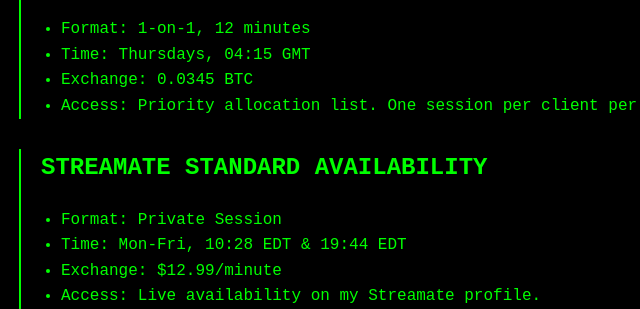
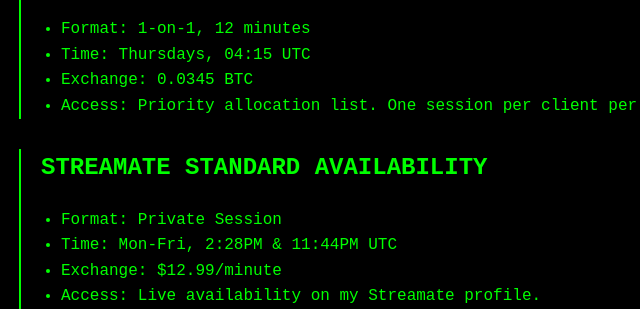
Before and after one commit to stillcurrent9/neuro-anchor.github.io, a plain HTML site: page index.html in a window 1280 px wide. Shown: the part 441-750 px from the top of the page, 221-861 px from the left. Drawn offline with Linux system fonts and the light colour scheme.

Commit message:
Update index.html

```diff
--- a/index.html
+++ b/index.html
@@ -72,7 +72,7 @@
             <h2>THE RESONANCE SESSION</h2>
             <ul>
                 <li>Format: 1-on-1, 12 minutes</li>
-                <li>Time: Thursdays, 04:15 GMT</li>
+                <li>Time: Thursdays, 04:15 UTC</li>
                 <li>Exchange: 0.0345 BTC</li>
                 <li>Access: Priority allocation list. One session per client per month.</li>
             </ul>
@@ -82,7 +82,7 @@
             <h2>STREAMATE STANDARD AVAILABILITY</h2>
             <ul>
                 <li>Format: Private Session</li>
-                <li>Time: Mon-Fri, 10:28 EDT & 19:44 EDT</li>
+                <li>Time: Mon-Fri, 2:28PM & 11:44PM UTC </li>
                 <li>Exchange: $12.99/minute</li>
                 <li>Access: Live availability on my Streamate profile.</li>
             </ul>
```
